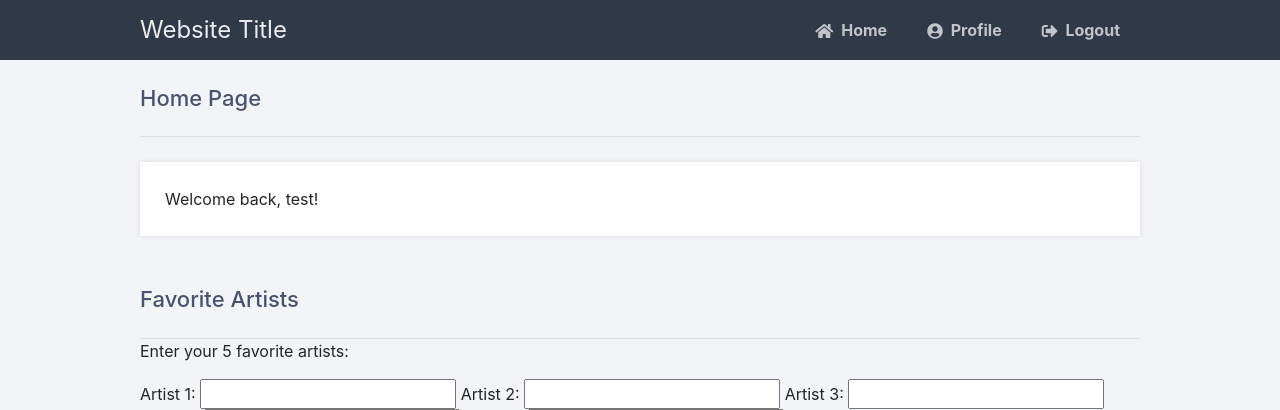
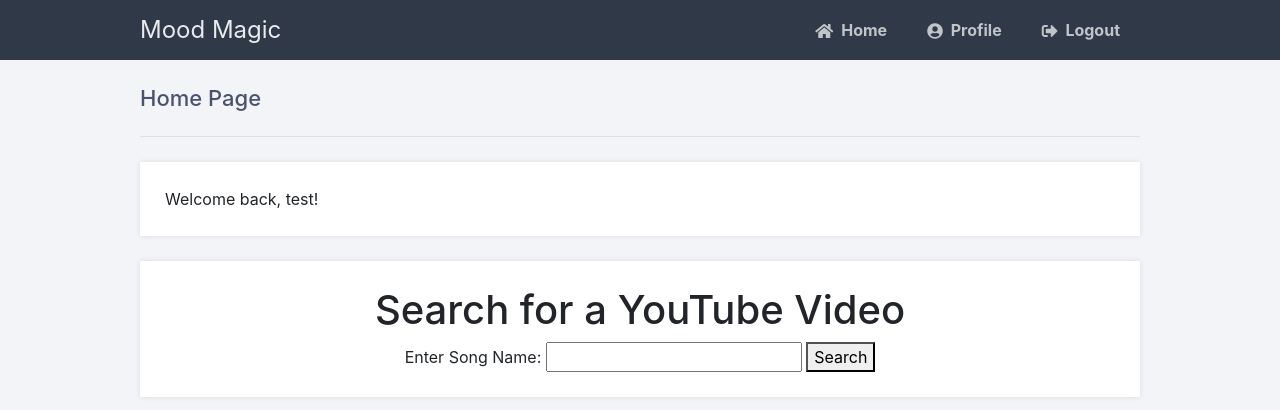
Before and after one commit to Neivanny1/Music_recommendation_system, a Flask app: page /home in a window 1280 px wide. Shown: the top 410 px of the page. Run offline with Flask 3, Linux system fonts and the light colour scheme; a user stored in the database is signed in; parts of the project's set-up code (start-up, migrations or seed data) failed here and were passed over; some libraries are stand-ins or nearby versions.

Commit message:
added artits slot

```diff
--- a/auths/app.py
+++ b/auths/app.py
@@ -3,6 +3,8 @@ from flask_mysqldb import MySQL
 import MySQLdb.cursors, re, hashlib
 from werkzeug.security import generate_password_hash, check_password_hash
 from handle import get_db_uri
+from youtubesearchpython import VideosSearch
+from pytube import YouTube
 
 app = Flask(__name__)
 
@@ -57,7 +59,7 @@ def login():
             session['loggedin'] = True
             session['id'] = account['id']
             session['username'] = account['username']
-            return render_template('home.html', msg='Logged in successfully!')
+            return render_template('artists.html', msg='Logged in successfully!')
         else:
             msg = 'Incorrect username/password!'
 
@@ -74,34 +76,37 @@ def logout():
    return redirect(url_for('login'))
 
 # home redirection
-@app.route('/home', methods=['GET', 'POST'])
+@app.route('/home')
 def home():
     # Check if the user is logged in
     if 'loggedin' in session:
-        # User is logged in
-        if request.method == 'POST':
-            user_id = session.get('id')
-            if user_id:
-                try:
-                    with mysql.connection.cursor() as cursor:
-                        for i in range(1, 6):
-                            artist_name = request.form.get(f'artist{i}')
-                            if artist_name:
-                                cursor.execute("INSERT INTO my_artists (user_id, artist_name) VALUES (%s, %s)",
-                                               (user_id, artist_name))
-                                mysql.connection.commit()
-                    msg = 'Artists submitted successfully!'
-                    return render_template('home.html', username=session['username'], msg=msg)
-                except MySQLdb.Error as e:
-                    print(f"Error submitting artists: {e}")
-                    msg = 'An error occurred while submitting artists.'
-                    return render_template('home.html', username=session['username'], msg=msg)
-
-        # Render the home page with the form
-        return render_template('home.html', username=session.get('username'))
-
-    # User is not logged in, redirect to login page
+        # User is loggedin show them the home page
+        return render_template('home.html', username=session['username'])
+    # User is not loggedin redirect to login page
     return redirect(url_for('login'))
+@app.route('/submit_artists', methods=['POST'])
+def submit_artists():
+    if request.method == 'POST':
+        user_id = session.get('id')  # Assuming you are using user sessions
+        if user_id:
+            try:
+                with mysql.connection.cursor() as cursor:
+                    for i in range(1, 21):
+                        artist_name = request.form.get(f'artist{i}')
+                        if artist_name:
+                            cursor.execute("INSERT INTO my_artists (user_id, artist_name) VALUES (%s, %s)",
+                                           (user_id, artist_name))
+                            mysql.connection.commit()
+                msg = 'Artists submitted successfully!'
+                return render_template('home.html', msg=msg)
+            except MySQLdb.Error as e:
+                print(f"Error submitting artists: {e}")
+                msg = 'An error occurred while submitting artists.'
+                return render_template('artists.html', msg=msg)
+        else:
+            return 'User not logged in.'
+    else:
+        return redirect(url_for('artists'))
 
 
 
@@ -109,7 +114,6 @@ def home():
 def profile():
     # Check if the user is logged in
     if 'loggedin' in session:
-        # We need all the account info for the user so we can display it on the profile page
         cursor = mysql.connection.cursor(MySQLdb.cursors.DictCursor)
         cursor.execute('SELECT * FROM accounts WHERE id = %s', (session['id'],))
         account = cursor.fetchone()
@@ -118,9 +122,6 @@ def profile():
     # User is not logged in redirect to login page
     return redirect(url_for('login'))
 
-
-
-
 # start flask app
 if __name__ == '__main__':
     app.run(host='0.0.0.0', port=5000)
--- a/auths/templates/artists.html
+++ b/auths/templates/artists.html
@@ -1,4 +1,13 @@
-<form action="{{ url_for('home') }}" method="post">
+{% extends 'layout.html' %}
+
+{% block title %}Home{% endblock %}
+
+{% block content %}
+<h2>Home Page</h2>
+<p>Welcome back, {{ username }}!</p>
+<div id="msg-container" class="msg">{{ msg }}</div>
+
+<form action="{{ url_for('submit_artists') }}" method="post">
     <h2>Favorite Artists</h2>
     <p>Enter your 5 favorite artists:</p>
 
@@ -6,6 +15,21 @@
         <label for="artist{{ i }}">Artist {{ i }}:</label>
         <input type="text" name="artist{{ i }}" required>
     {% endfor %}
+
 <br><br>
     <input type="submit" value="Submit">
 </form>
+
+{% endblock %}
+{% block scripts %}
+    {{ super() }}  {# Include content of parent scripts block #}
+    <script>
+        // Automatically hide the message container after 3 seconds
+        setTimeout(function() {
+            var msgContainer = document.getElementById('msg-container');
+            if (msgContainer) {
+                msgContainer.style.display = 'none';
+            }
+        }, 3000);
+    </script>
+{% endblock %}
--- a/auths/templates/dashboard.html
+++ b/auths/templates/dashboard.html
@@ -1 +1,2 @@
-<p>Your list</p>
+{% include 'search.html'%}
+{% include 'play.html' %}
--- a/auths/templates/home.html
+++ b/auths/templates/home.html
@@ -5,14 +5,7 @@
 {% block content %}
 <h2>Home Page</h2>
 <p>Welcome back, {{ username }}!</p>
-<div id="msg-container" class="msg">{{ msg }}</div>
-
-{% if msg != 'Artists submitted successfully!' %}
-    {% include 'artists.html' %}
-{% else %}
     {% include 'dashboard.html' %}
-{% endif %}
-
 {% endblock %}
 
 {% block scripts %}
--- a/auths/templates/layout.html
+++ b/auths/templates/layout.html
@@ -4,14 +4,7 @@
 		{% include 'bootstrap.html' %}
 	</head>
 	<body class="loggedin">
-		<nav class="navtop">
-			<div>
-				<h1>Website Title</h1>
-                <a href="{{ url_for('home') }}"><i class="fas fa-home"></i>Home</a>
-				<a href="{{ url_for('profile') }}"><i class="fas fa-user-circle"></i>Profile</a>
-				<a href="{{ url_for('logout') }}"><i class="fas fa-sign-out-alt"></i>Logout</a>
-			</div>
-		</nav>
+		{% include 'navbar.html' %}
 		<div class="content">
 			{% block content %}{% endblock %}
 		</div>
--- /dev/null
+++ b/auths/templates/navbar.html
@@ -0,0 +1,8 @@
+<nav class="navtop">
+    <div>
+        <h1>Mood Magic</h1>
+        <a href="{{ url_for('home') }}"><i class="fas fa-home"></i>Home</a>
+        <a href="{{ url_for('profile') }}"><i class="fas fa-user-circle"></i>Profile</a>
+        <a href="{{ url_for('logout') }}"><i class="fas fa-sign-out-alt"></i>Logout</a>
+    </div>
+</nav>
--- /dev/null
+++ b/auths/templates/play.html
@@ -0,0 +1 @@
+<iframe width="560" height="315" src="https://www.youtube.com/embed/{{ video_id }}" frameborder="0" allowfullscreen></iframe>
--- /dev/null
+++ b/auths/templates/search.html
@@ -0,0 +1,8 @@
+    <div style="text-align: center;">
+    <h1>Search for a YouTube Video</h1>
+    <form action="/search" method="post">
+        <label for="song_name">Enter Song Name:</label>
+        <input type="text" name="song_name" required>
+        <button type="submit">Search</button>
+    </form>
+    </div>
```
Also changed, not shown: auths/load.py (added, +32 -0 lines), auths/templates/footer.html (added).
